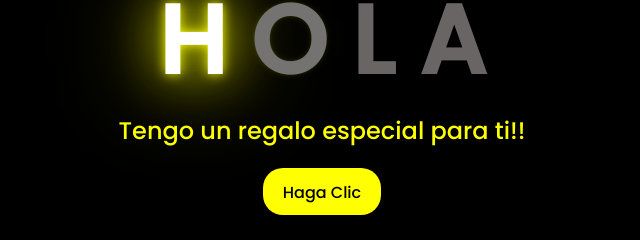
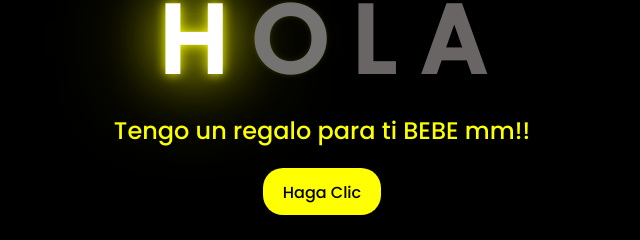
Before and after one commit to Juanpoma82/FLORES-AMARILLAS2, a plain HTML site: page index.html in a window 1280 px wide. Shown: the part 317-557 px from the top of the page, 326-966 px from the left. Drawn offline with Linux system fonts and the light colour scheme.

Commit message:
Update index.html

```diff
--- a/index.html
+++ b/index.html
@@ -25,7 +25,7 @@
         <span></span>
     </div>
     <div class="description">
-        <span>Tengo un regalo especial para ti!!</span>
+        <span>Tengo un regalo para ti BEBE mm!!</span>
     </div>
     <div class="button">
         <button>
```
